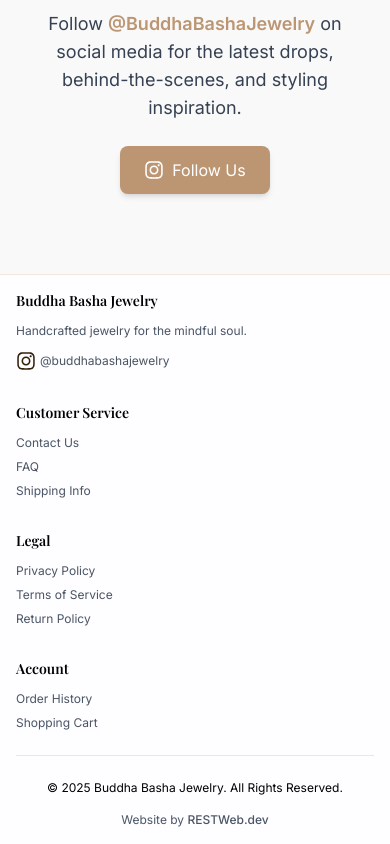
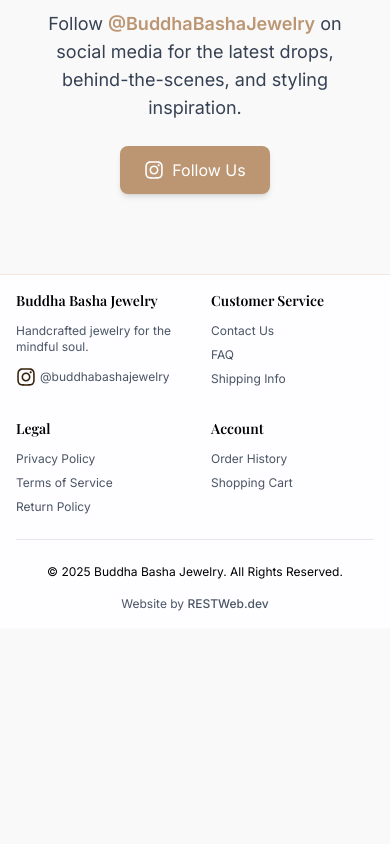
Before and after one commit to JoelLGarcia0/buddhabashafrontend, a Next.js app: page / in a window 390 px wide. Shown: the part 2871-3715 px from the top of the page. After the commit the page ends 3499 px from the top, so only its background shows below. Built offline with nearby package versions, Linux system fonts and the light colour scheme; no server answers; a web font is replaced by a local one.

Commit message:
changing some typos and styling on footer

```diff
--- a/src/app/contact/page.tsx
+++ b/src/app/contact/page.tsx
@@ -97,7 +97,7 @@ export default function ContactPage() {
                 </div>
                 <div>
                   <h3 className="font-semibold text-gray-900">Email</h3>
-                  <p className="text-gray-700">support@buddhabasha.com</p>
+                  <p className="text-gray-700">buddhabashajewelry@gmail.com</p>
                   <p className="text-sm text-gray-600">
                     We typically respond within 24 hours
                   </p>
@@ -151,9 +151,6 @@ export default function ContactPage() {
                 <div>
                   <h3 className="font-semibold text-gray-900">Location</h3>
                   <p className="text-gray-700">Online Store</p>
-                  <p className="text-sm text-gray-600">
-                    Serving customers worldwide
-                  </p>
                 </div>
               </div>
             </div>
--- a/src/components/layout/Footer.tsx
+++ b/src/components/layout/Footer.tsx
@@ -7,7 +7,7 @@ const Footer = () => {
     <footer className="w-full bg-secondary border-t border-light mt-4 py-4">
       <div className="max-w-6xl mx-auto px-4">
         {/* Main Footer Content */}
-        <div className="grid grid-cols-1 sm:grid-cols-2 md:grid-cols-4 gap-8 mb-6">
+        <div className="grid grid-cols-2 md:grid-cols-4 gap-8 mb-6">
           {/* Company Info */}
 
           <div className="space-y-3">
```
